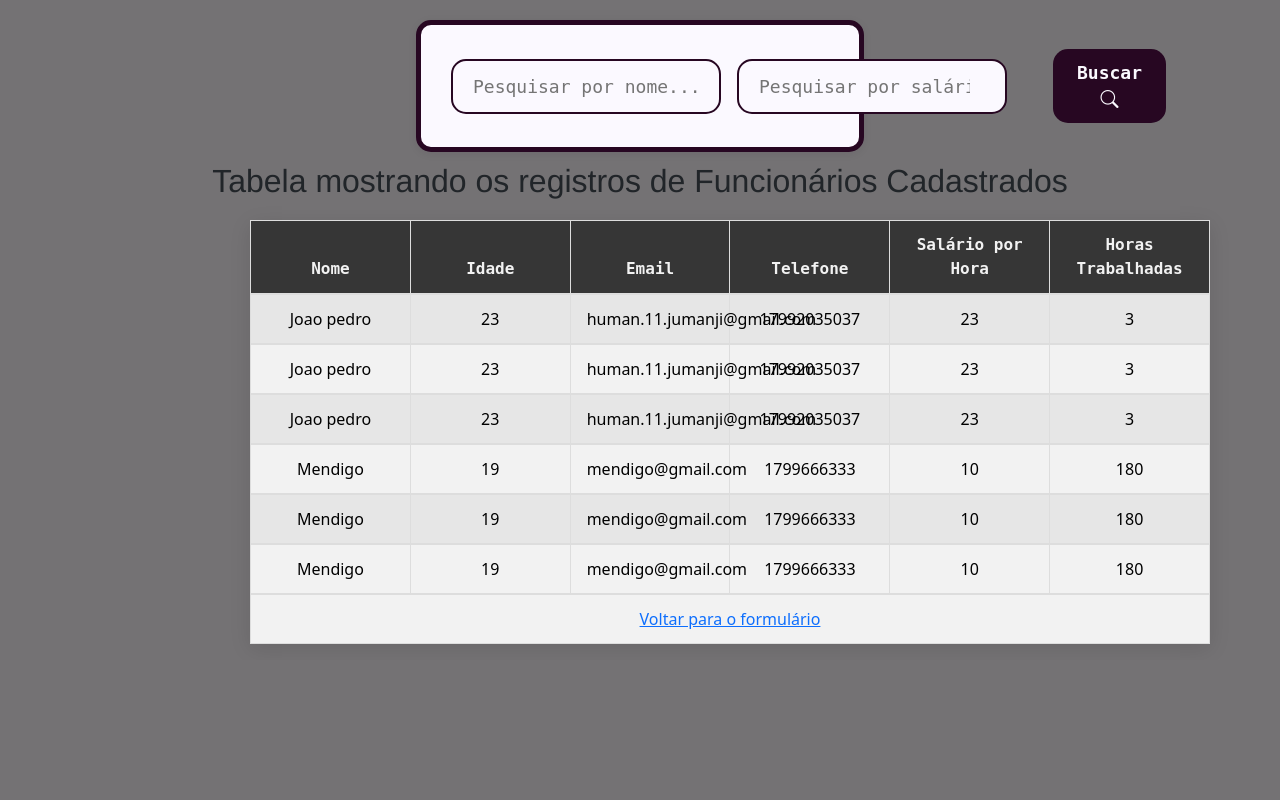
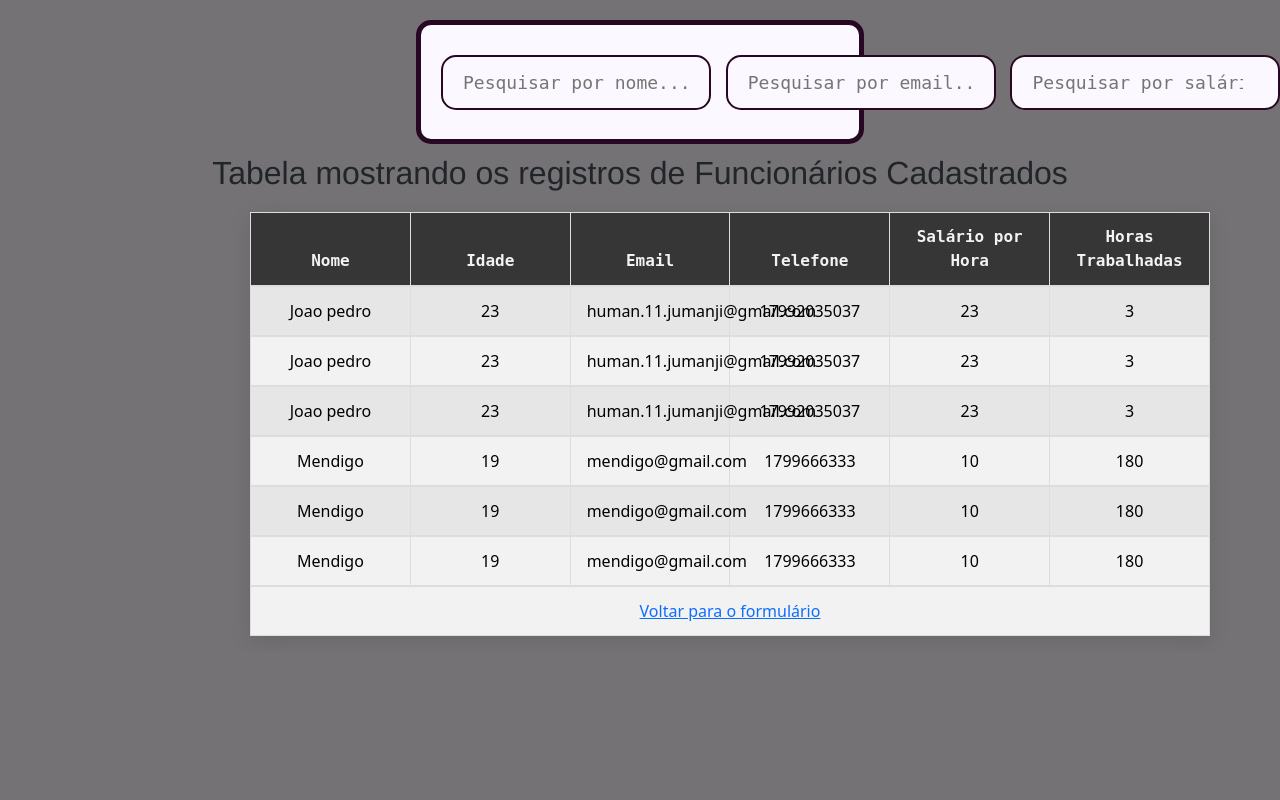
Before and after one commit to joao-Rodriguess/php_git, a PHP site: page /tabela_func.php in a window 1280 px wide; the page is wider, and only the part inside the window is pictured. Run offline with PHP 8.4, Linux system fonts and the light colour scheme.

Commit message:
mais atividades

```diff
--- a/tabela_func.php
+++ b/tabela_func.php
@@ -9,14 +9,22 @@
     <link href="css/formulario_func.css" rel="stylesheet" type="text/css">
 </head>
 <body>
-    <form method="post" class="search-form">
+    <form method="post" class="group-form" style="display:flex; flex-direction:row;">
         <input
             type="text"
             class="search-input"
             name="search"
             placeholder="Pesquisar por nome..."
             value="<?php echo isset($_POST['search']) ? htmlspecialchars($_POST['search']) : ''; ?>"
-        >
+        >ㅤ
+
+        <input
+            type="text"
+            class="search-input"
+            name="email_search"
+            placeholder="Pesquisar por email..."
+            value="<?php echo isset($_POST['email_search']) ? htmlspecialchars($_POST['email_search']) : ''; ?>"
+        >ㅤ
 
         <input
             type="number"
@@ -24,8 +32,8 @@
             name="salary_search"
             placeholder="Pesquisar por salário..."
             value="<?php echo isset($_POST['salary_search']) ? htmlspecialchars($_POST['salary_search']) : ''; ?>"
-        >
-<button type="submit" class="search-btn" style="display: flex; flex-direction:row; margin-left:30px;">
+        >ㅤ
+<button type="submit" class="search-btn">
        <span>Buscar <i class='bi bi-search'></i></span>
 </button>
 
@@ -48,7 +56,7 @@
             <?php
             $arquivo = "arquivo/funcionarios.txt";
             $search = isset($_POST['search']) ? trim($_POST['search']) : '';
-             $salary_search = isset($_POST['salary_search']) ? trim($_POST['salary_search']) : '';
+            $salary_search = isset($_POST['salary_search']) ? trim($_POST['salary_search']) : '';
             $mostrou = false;
             if (file_exists($arquivo)) {
                 $linhas = file($arquivo);
@@ -57,11 +65,13 @@
                     if (count($dados) < 6) continue; // ignora linhas incompletas
                     list($nome, $idade, $email, $telefone, $salario_hora, $horas_trabalho) = $dados;
 
+
+
                     // Filtra pelo nome se houver pesquisa
                     if (
     $search &&
     stripos($nome, $search) === false &&
-    stripos($email, $search) === false &&
+    stripos($email, $email_search) === false &&
     stripos($salario_hora, $salary_search) === false
 ) {
     continue;
```
Also changed, not shown: index.php (+31 -0 lines), bd/cadastrar.php (added).
